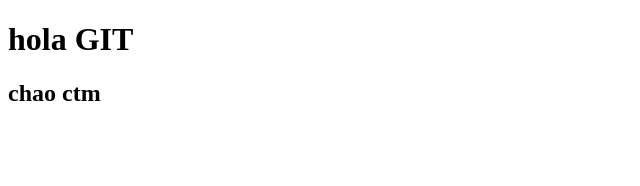
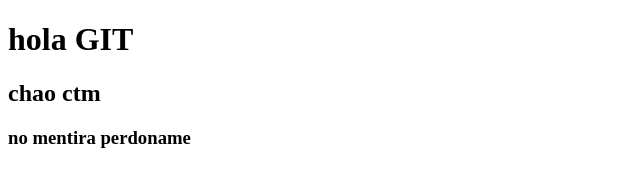
Before and after one commit to 412mauro/repositorio1, a plain HTML site: page index.html in a window 1280 px wide. Shown: the whole page, without its empty margins (0-640 px from the left). Drawn offline with Linux system fonts and the light colour scheme.

Commit message:
cambioo3

```diff
--- a/index.html
+++ b/index.html
@@ -9,5 +9,6 @@
 <body>
     <h1>hola GIT</h1>
     <h2>chao ctm </h2>
+    <h3>no mentira perdoname</h3>
 </body>
 </html>
```
